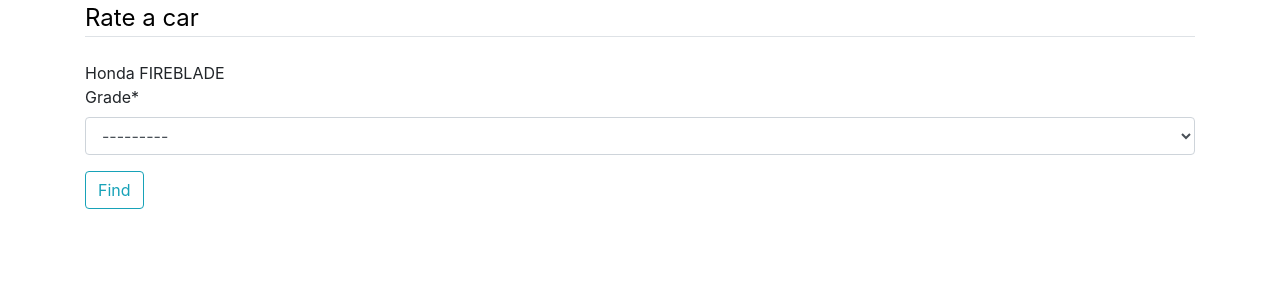
After one commit to LikeaBoooM/NgCarRestAPI, a Django app: page /rates/9 in a window 1280 px wide. The commit adds this page. Shown: the top 300 px of the page. Run offline with Django 3.2, Linux system fonts and the light colour scheme; data comes from the database, SQL or seed files in the repository; both versions use the stored data as it was after the commit; some libraries are stand-ins or nearby versions.

Commit message:
added ratings

```diff
--- a/app/ngapp/admin.py
+++ b/app/ngapp/admin.py
@@ -1,5 +1,6 @@
 from django.contrib import admin
-from . models import Car
+from . models import Car, Rate
 # Register your models here.
 
 admin.site.register(Car)
+admin.site.register(Rate)
--- a/app/ngapp/forms.py
+++ b/app/ngapp/forms.py
@@ -1,8 +1,14 @@
 from django import forms
-from . models import Car
+from . models import Car, Rate
 
 class NewCarForm(forms.ModelForm):
 
     class Meta:
         model = Car
         fields = ['mark', 'model',]
+
+class NewRateForm(forms.ModelForm):
+
+    class Meta:
+        model = Rate
+        fields = ['grade',]
--- a/app/ngapp/models.py
+++ b/app/ngapp/models.py
@@ -4,4 +4,19 @@ from django.db import models
 
 class Car(models.Model):
     mark = models.CharField(max_length=180)
-    model = models.CharField(max_length=180)
+    model = models.CharField(max_length=180, unique=True)
+
+    def __str__(self):
+        return "Car mark : {} Car model {}".format(self.id,self.model)
+
+
+class Rate(models.Model):
+    class Ratings(models.IntegerChoices):
+        One = 1
+        Two = 2
+        Three = 3
+        Four = 4
+        Five = 5
+
+    grade = models.IntegerField(choices=Ratings.choices)
+    car = models.ForeignKey(Car, on_delete=models.CASCADE,blank=True, null=True, related_name='rates')
--- a/app/ngapp/templates/ngapp/home.html
+++ b/app/ngapp/templates/ngapp/home.html
@@ -12,7 +12,15 @@
     <title>Hello, world!</title>
   </head>
   <body>
-      <div class="container">
+    <div class="container">
+      {% if messages %}
+  <ul class="messages">
+    {% for message in messages %}
+      <li class="{{ message.tags }}">{{ message }}</li>
+    {% endfor %}
+  </ul>
+{% endif %}
+    {% block content %}
     <form method="POST" enctype="multipart/form-data">
         {% csrf_token %}
         <fieldset class="form-group">
@@ -23,11 +31,35 @@
             <button class="btn btn-outline-info" type="submit">Find</button>
         </div>
       </form>
-    </div>
+
+      <table class="table mt-5">
+        <thead>
+          <tr>
+            <th scope="col">#</th>
+            <th scope="col">Mark</th>
+            <th scope="col">Model</th>
+            <th scope="col">Avg Rate</th>
+            <th scope="col">Rate</th>
+          </tr>
+        </thead>
+        <tbody>
+          {% for car in dane %}
+          <tr>
+            <th scope="row">{{car.id}}</th>
+            <td>{{car.mark}}</td>
+            <td>{{car.model}}</td>
+            <td>1.2</td>
+            <td><a href="{% url 'rates' car.id %}">Rate</a></td>
+          </tr>
+          {% endfor %}
+        </tbody>
+      </table>
+  {% endblock %}
+  </div>
     <!-- Optional JavaScript -->
     <!-- jQuery first, then Popper.js, then Bootstrap JS -->
     <script src="https://code.jquery.com/jquery-3.2.1.slim.min.js" integrity="sha384-KJ3o2DKtIkvYIK3UENzmM7KCkRr/rE9/Qpg6aAZGJwFDMVNA/GpGFF93hXpG5KkN" crossorigin="anonymous"></script>
     <script src="https://cdnjs.cloudflare.com/ajax/libs/popper.js/1.12.9/umd/popper.min.js" integrity="sha384-ApNbgh9B+Y1QKtv3Rn7W3mgPxhU9K/ScQsAP7hUibX39j7fakFPskvXusvfa0b4Q" crossorigin="anonymous"></script>
     <script src="https://maxcdn.bootstrapcdn.com/bootstrap/4.0.0/js/bootstrap.min.js" integrity="sha384-JZR6Spejh4U02d8jOt6vLEHfe/JQGiRRSQQxSfFWpi1MquVdAyjUar5+76PVCmYl" crossorigin="anonymous"></script>
-  </body>
+    </body>
 </html>
--- /dev/null
+++ b/app/ngapp/templates/ngapp/rate.html
@@ -0,0 +1,17 @@
+{% extends 'ngapp/home.html' %}
+{% load crispy_forms_tags %}
+{% block content %}
+<form method="POST" enctype="multipart/form-data">
+    {% csrf_token %}
+    <fieldset class="form-group">
+        <legend class="border-bottom mb-4" style="color: black;">Rate a car</legend>
+        {{car.mark}}
+        {{car.model}}
+
+        {{form|crispy}}
+    </legend>
+    <div class="form-group">
+        <button class="btn btn-outline-info" type="submit">Find</button>
+    </div>
+  </form>
+{% endblock %}
--- a/app/ngapp/urls.py
+++ b/app/ngapp/urls.py
@@ -3,5 +3,7 @@ from django.urls import path
 from . import views
 
 urlpatterns = [
-    path('home/', views.index, name='index'),
+    path('cars/', views.index, name='index'),
+    path('rates/<int:pk>', views.rate, name='rates'),
+
 ]
--- a/app/ngapp/views.py
+++ b/app/ngapp/views.py
@@ -1,11 +1,12 @@
-from django.shortcuts import render
+from django.shortcuts import render, get_object_or_404
 from django.http import HttpResponse
 from bs4 import BeautifulSoup
 import requests
 import json
-from . forms import NewCarForm
-from . models import Car
+from . forms import NewCarForm, NewRateForm
+from . models import Car, Rate
 from bs4 import BeautifulSoup
+from django.contrib import messages
 import requests
 import json
 
@@ -15,8 +16,9 @@ import json
 
 def index(request):
     form = NewCarForm(request.POST or None)
-    dane = Car.objects.all()
     status = False
+    object_first = Car.objects.first()
+    dane = []
     if form.is_valid():
         mark = form.cleaned_data['mark']
         usermodel = form.cleaned_data['model']
@@ -29,9 +31,7 @@ def index(request):
                 print(model['Model_Name'])
                 print(usermodel)
                 status = True
-                dane.append(mark)
-                dane.append(usermodel)
-                Car = form.save()
+                Car1 = form.save()
             else:
                 print(model['Model_Name'])
                 print(usermodel)
@@ -43,6 +43,27 @@ def index(request):
         form = NewCarForm()
     stuff_for_frontend = {
         'form' : form ,
-        'dane' : dane, }
+        'dane' : Car.objects.all(),
+         }
 
-    return render(request,'ngapp/home.html',stuff_for_frontend)
+    return render(request, 'ngapp/home.html',stuff_for_frontend)
+
+def rate(request,pk):
+    car = get_object_or_404(Car,pk=pk)
+    cars = Car.objects.all().count()
+    print(cars)
+    form = NewRateForm(request.POST or None)
+    if form.is_valid():
+        rate = request.POST.get('grade')
+        rating = Rate.objects.create(grade=rate, car=car)
+        rating.save()
+        return HttpResponse('Thanks for voting')
+    else :
+        form = NewRateForm()
+
+    stuff_for_frontend = {
+        'car' : car,
+        'form' : form,
+    }
+
+    return render(request, 'ngapp/rate.html', stuff_for_frontend)
```
Also changed, not shown: app/db.sqlite3, app/ngapp/migrations/0002_rate.py (added), app/ngapp/migrations/0003_auto_20200823_1942.py (added).
